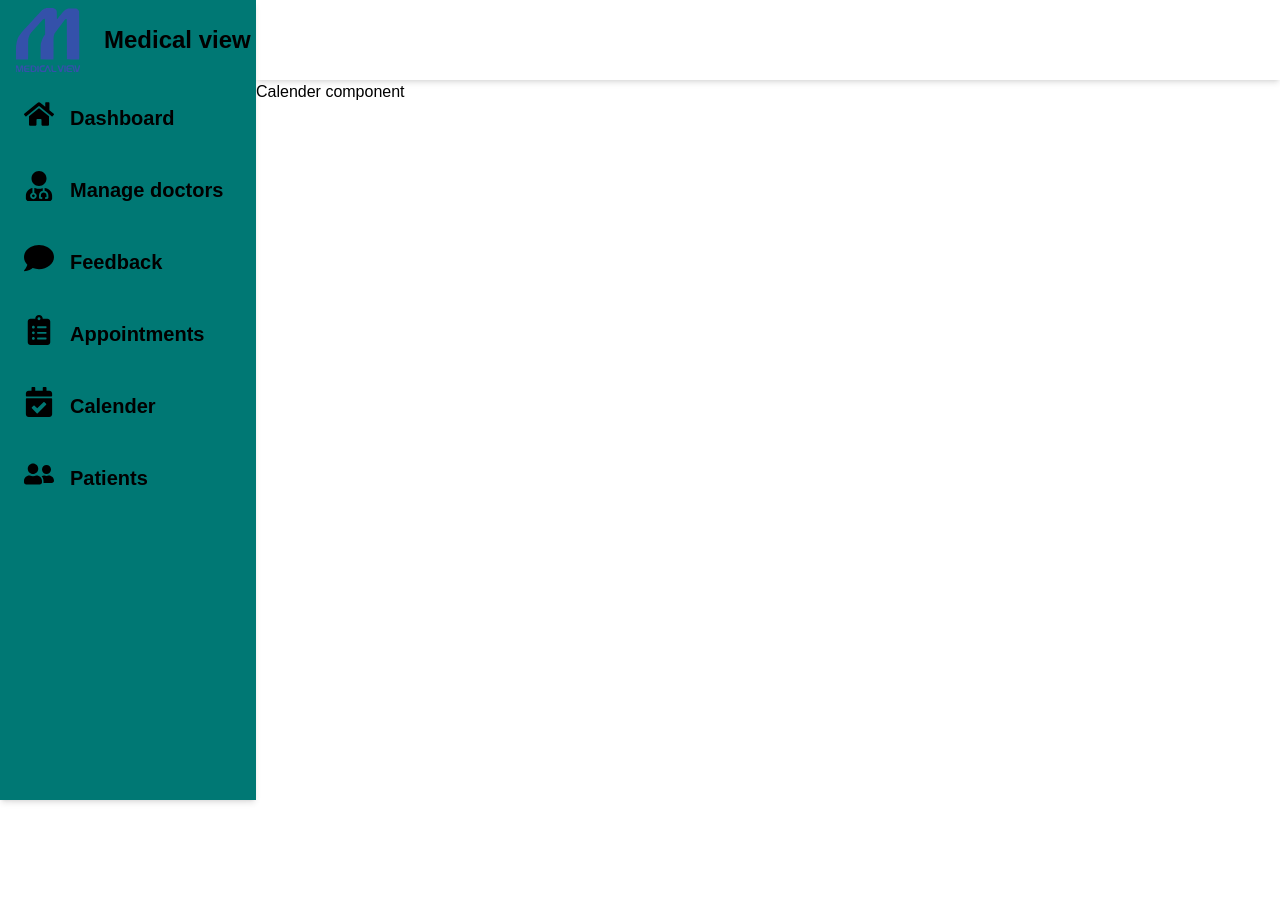
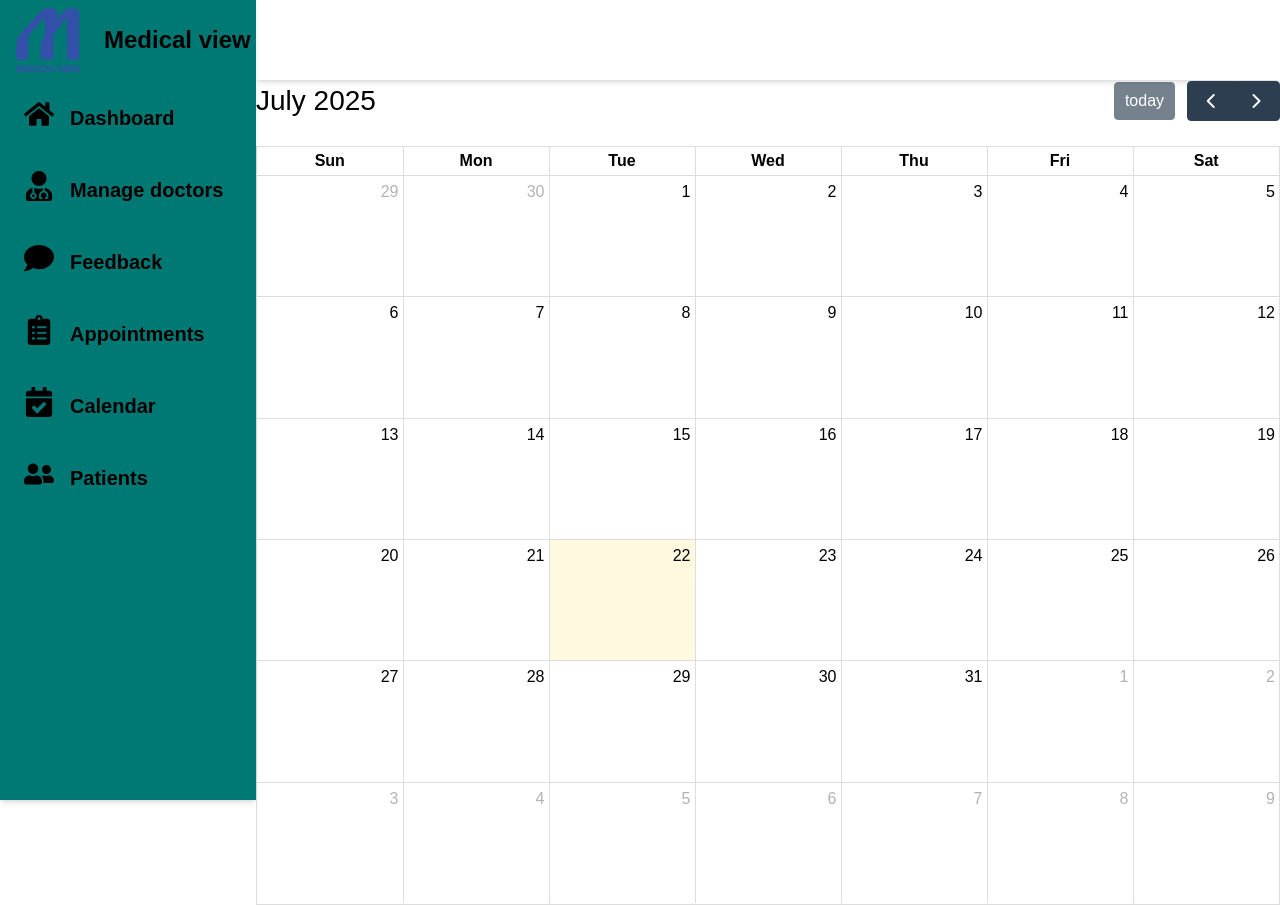
Before and after one commit to tonyopuodho/telemedicineAppointmentBooking, a React (Vite) app in the folder frontend/: page /dashboard/calender in a window 1280 px wide. Before the commit the page ends 800 px from the top, so only its background shows below. Built offline with nearby package versions, Linux system fonts and the light colour scheme.

Commit message:
calendar implementation

```diff
--- a/frontend/components/calender/calender.jsx
+++ b/frontend/components/calender/calender.jsx
@@ -1,7 +1,14 @@
+import FullCalendar from '@fullcalendar/react'
+import dayGridPlugin from '@fullcalendar/daygrid'
 
 const Calender = () => {
     return (
-        <h3>Calender component</h3>
+        <div>
+            <FullCalendar className="z-5"
+             plugins={[ dayGridPlugin ]}
+             initialView="dayGridMonth"
+            />
+        </div>
     )
 }
 
--- a/frontend/components/dashboard/dashboard.jsx
+++ b/frontend/components/dashboard/dashboard.jsx
@@ -16,12 +16,12 @@ const Dashboard = () => {
                 <li><Link to={"/dashboard/manageDoctors"} className="flex items-center"><FaUserMd className="text-3xl"/>  <h2 className="ml-4 mt-2 text-xl font-bold">Manage doctors</h2></Link></li>
                 <li><Link to={"/dashboard/feedback"} className="flex items-center"><FaComment className="text-3xl"/>  <h2 className="ml-4 mt-2 text-xl font-bold">Feedback</h2></Link></li>
                 <li><Link to={"/dashboard/appointment"} className="flex items-center"><FaClipboardList className="text-3xl"/>  <h2 className="ml-4 mt-2 text-xl font-bold">Appointments</h2></Link></li>
-                <li><Link to={"/dashboard/calender"} className="flex items-center"><FaCalendarCheck className="text-3xl"/>  <h2 className="ml-4 mt-2 text-xl font-bold">Calender</h2></Link></li>
+                <li><Link to={"/dashboard/calender"} className="flex items-center"><FaCalendarCheck className="text-3xl"/>  <h2 className="ml-4 mt-2 text-xl font-bold">Calendar</h2></Link></li>
                 <li><Link to={"/dashboard/patient"} className="flex items-center"><FaUserFriends className="text-3xl"/>  <h2 className="ml-4 mt-2 text-xl font-bold">Patients</h2></Link></li>
                </ul>
             </div>
             <div className="w-[80%] ml-[20%]">
-                <nav className="w-full shadow-md top-0 sticky h-[10vh] bg-white "></nav>
+                <nav className="w-full shadow-md top-0 sticky h-[10vh] bg-white"></nav>
                 <Outlet/>
             </div>
         </div>
--- a/frontend/package.json
+++ b/frontend/package.json
@@ -10,6 +10,11 @@
     "preview": "vite preview"
   },
   "dependencies": {
+    "@fullcalendar/core": "^6.1.18",
+    "@fullcalendar/daygrid": "^6.1.18",
+    "@fullcalendar/interaction": "^6.1.18",
+    "@fullcalendar/react": "^6.1.18",
+    "@fullcalendar/timegrid": "^6.1.18",
     "@tailwindcss/vite": "^4.1.11",
     "axios": "^1.10.0",
     "react": "^19.1.0",
```
Also changed, not shown: 1 other file (tests, documents, lock files or other folders).
